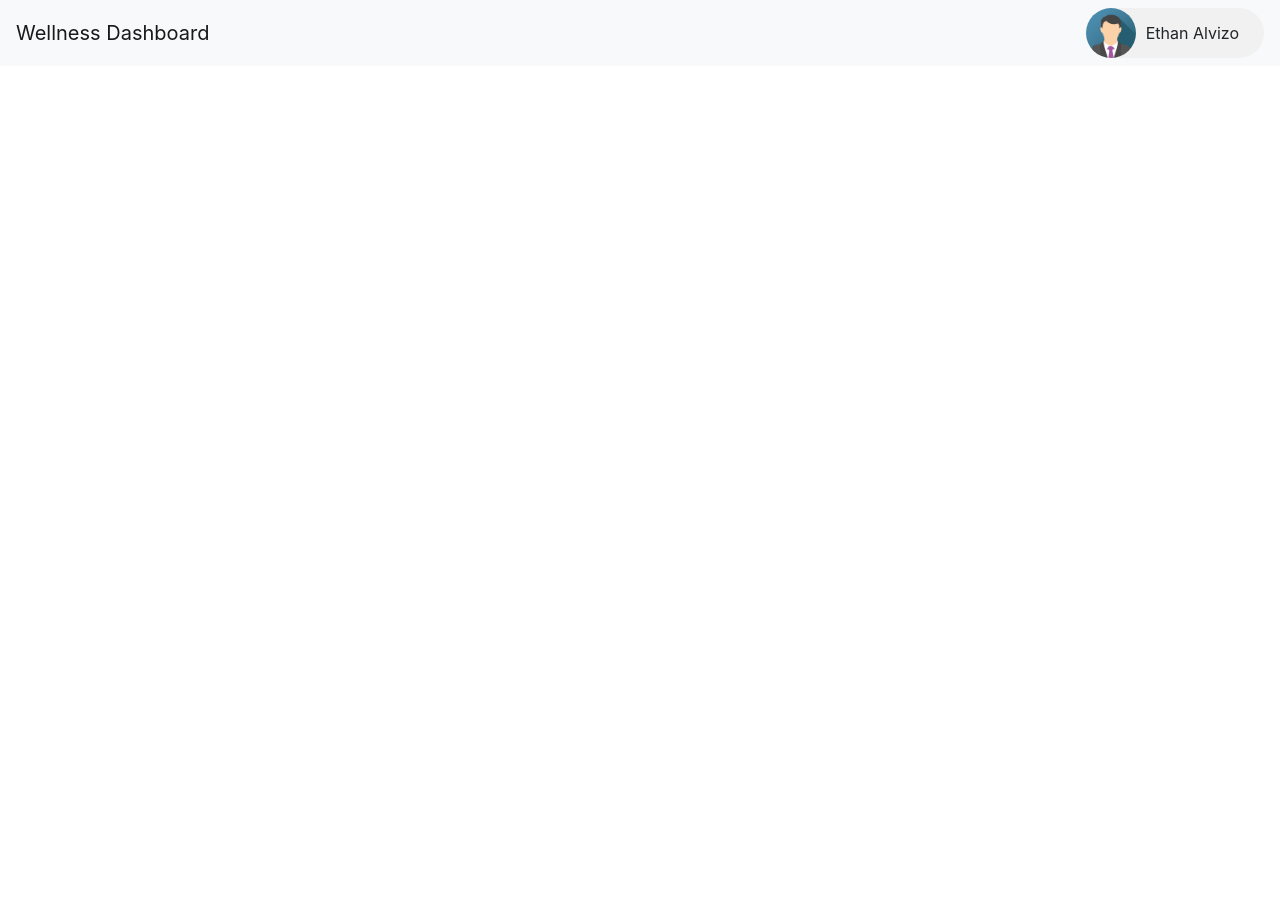
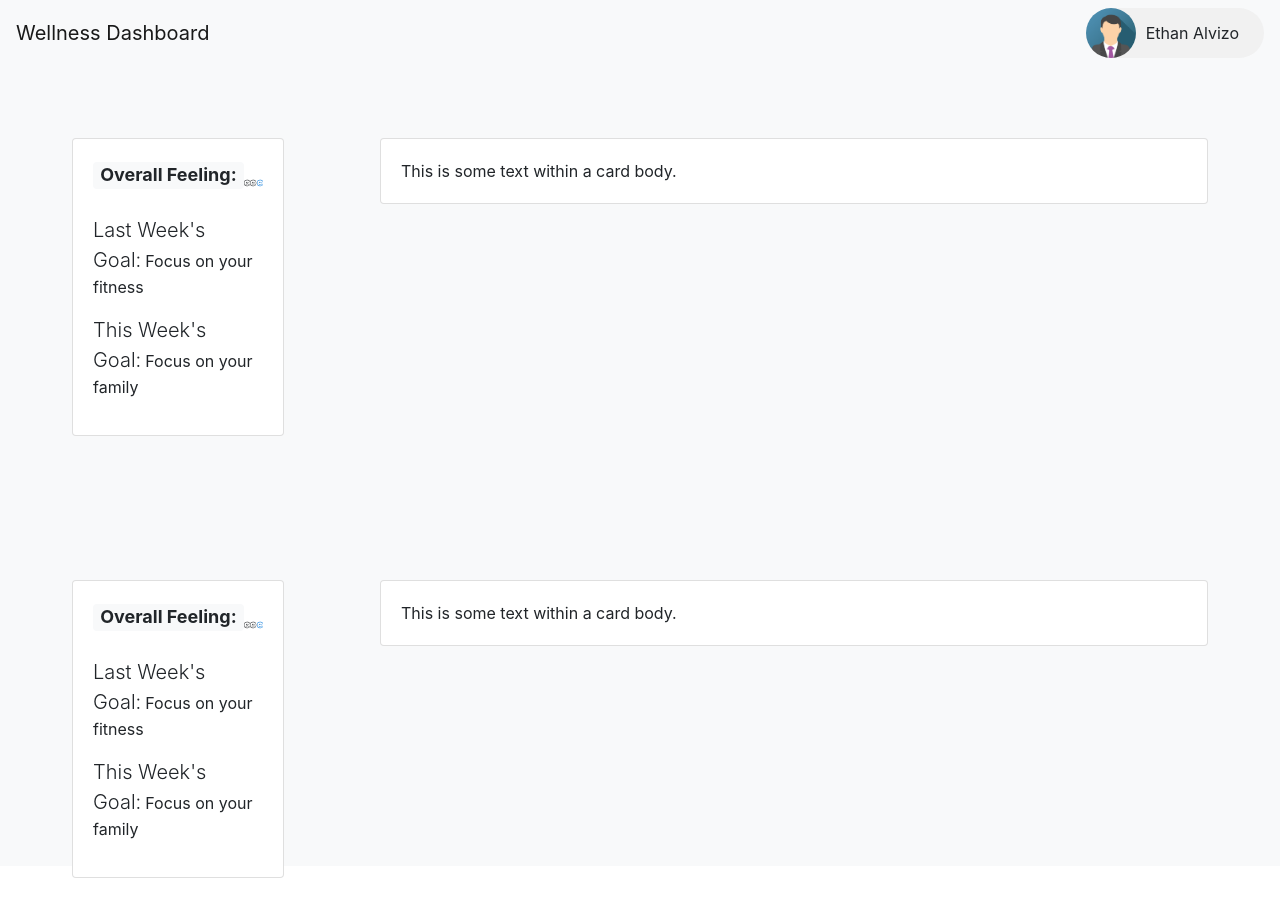
Before and after one commit to ethanalvizo/rest-api, a React (Create React App) app: page / in a window 1280 px wide. Shown: the top 916 px of the page. Before the commit the page ends 800 px from the top, so only its background shows below. Built offline with nearby package versions, Linux system fonts and the light colour scheme.

Commit message:
Added feelings input card

```diff
--- a/package.json
+++ b/package.json
@@ -7,9 +7,12 @@
     "@testing-library/react": "^11.2.6",
     "@testing-library/user-event": "^12.8.3",
     "bootstrap": "^4.6.0",
+    "bootstrap-icons": "^1.4.1",
+    "chart.js": "^3.1.1",
     "firebase": "^8.4.1",
     "react": "^17.0.2",
     "react-bootstrap": "^1.5.2",
+    "react-bootstrap-icons": "^1.4.0",
     "react-dom": "^17.0.2",
     "react-scripts": "^4.0.3",
     "web-vitals": "^1.1.1"
--- a/src/components/Dashboard.js
+++ b/src/components/Dashboard.js
@@ -1,17 +1,28 @@
-import React from 'react'
+import React from 'react';
+import Feelings from './Feelings.js';
+import MonthlyTrend from './MonthlyTrend.js';
 
 const Dashboard = () => {
     return (
         <>
-            <style type="text/css">
-                {`
-                    .content-background {
-                        background-color:
-                    }
-                `}
-            </style>
-
-
+            <div class="bg-light vh-100">
+                <div class="d-flex flex-row justify-content-between p-4">
+                    <div class="w-25 p-5">
+                        <Feelings />
+                    </div>
+                    <div class="w-75 p-5">
+                        <MonthlyTrend />
+                    </div>
+                </div>
+                <div class="d-flex flex-row justify-content-between p-4">
+                    <div class="w-25 p-5">
+                        <Feelings />
+                    </div>
+                    <div class="w-75 p-5">
+                        <MonthlyTrend />
+                    </div>
+                </div>
+            </div>
         </>
     )
 }
--- /dev/null
+++ b/src/components/Feelings.js
@@ -0,0 +1,27 @@
+import React from 'react';
+import { Card, Badge } from 'react-bootstrap';
+import { EmojiSmile, EmojiFrown, EmojiNeutral } from 'react-bootstrap-icons'
+
+const Feelings = () => {
+    return (
+        <div>
+            <Card>
+                <Card.Body>
+                    <div class="d-flex flex-row justify-content-between mb-2">
+                        <h4><Badge variant="light">Overall Feeling:</Badge></h4>
+                        <EmojiFrown size={48} />
+                        <EmojiNeutral size={48} />
+                        <EmojiSmile color="#0275d8" size={48} />
+                    </div>
+                    <div class="d-flex flex-column justify-content-between">
+                        <p><span class="lead mr-1">Last Week's Goal:</span>Focus on your fitness</p>
+                        <p><span class="lead mr-1">This Week's Goal:</span>Focus on your family</p>
+                    </div>
+                </Card.Body>
+            </Card>
+        </div>
+
+    )
+}
+
+export default Feelings
--- /dev/null
+++ b/src/components/MonthlyTrend.js
@@ -0,0 +1,14 @@
+import React from 'react';
+import { Card } from 'react-bootstrap';
+
+const MonthlyTrend = () => {
+    return (
+        <div>
+            <Card>
+                <Card.Body>This is some text within a card body.</Card.Body>
+            </Card>
+        </div>
+    )
+}
+
+export default MonthlyTrend
--- a/src/components/TopBar.js
+++ b/src/components/TopBar.js
@@ -29,7 +29,7 @@ const ContactChip = () => {
             <div class="chip">
                 <img src={Profile} alt="Person" width="96" height="96"></img>
                 Ethan Alvizo
-        </div>
+            </div>
         </>
     )
 }
```
Also changed, not shown: 1 other file (tests, documents, lock files or other folders).
